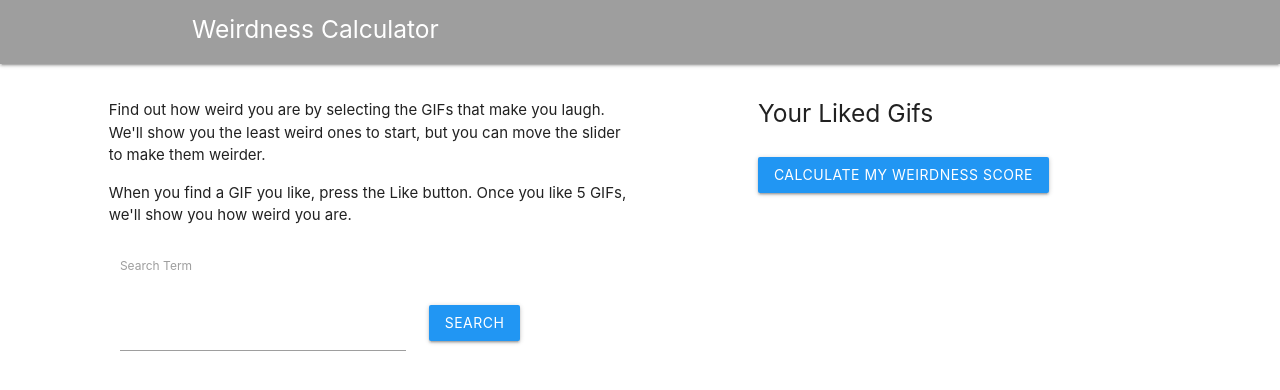
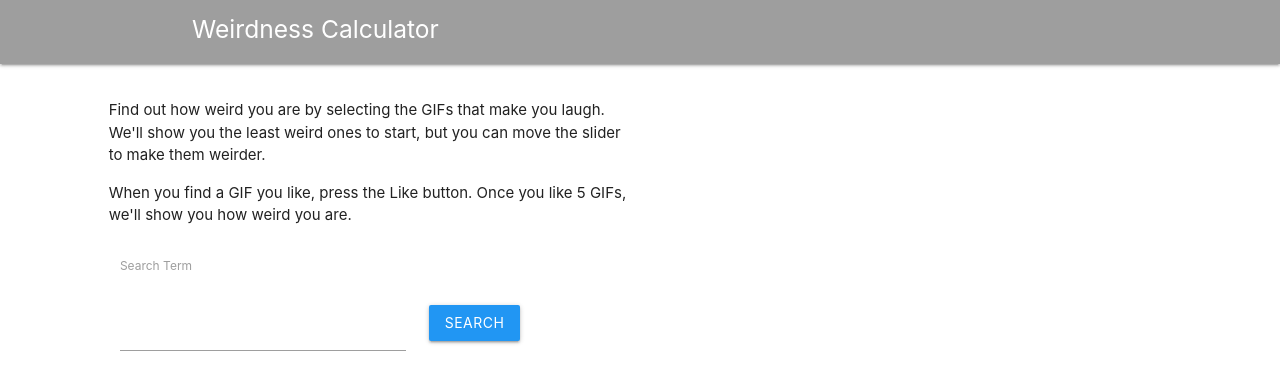
Before and after one commit to twinsfan421/weirdness-calculator, a React (Create React App) app: page / in a window 1280 px wide. Shown: the top 390 px of the page. Built offline with nearby package versions, Linux system fonts and the light colour scheme.

Commit message:
only show calculate button if 5 likedgifs

```diff
--- a/src/components/home/Home.js
+++ b/src/components/home/Home.js
@@ -5,7 +5,7 @@ import GifResult from '../gifResult/GifResult'
 import LikedGifs from '../likedGifs/LikedGifs'
 
 const Home = (props) => {
-    const { fetchedGif } = props
+    const { fetchedGif, likedGifs } = props
     return (
         <div className="home">
             <div className="row">
@@ -20,7 +20,7 @@ const Home = (props) => {
                     </div>
                 </div>
                 <div className="col s12 m5">
-                    <LikedGifs/>
+                    { likedGifs.gifs.length > 0 ? <LikedGifs/> : null }
                 </div>
             </div>
         </div>
@@ -29,7 +29,8 @@ const Home = (props) => {
 
 const mapStateToProps = (state) => {
     return {
-        fetchedGif: state.fetchedGif
+        fetchedGif: state.fetchedGif,
+        likedGifs: state.likedGifs
     }
 }
 
--- a/src/components/likedGifs/LikedGifs.js
+++ b/src/components/likedGifs/LikedGifs.js
@@ -6,6 +6,7 @@ import UnlikeGifButton from './UnlikeGifButton';
 
 const LikedGifs = (props) => {
     const { likedGifs } = props
+    const length = likedGifs.gifs.length
     return (
         <div className="liked-gifs">
             <h5>Your Liked Gifs</h5>
@@ -19,12 +20,13 @@ const LikedGifs = (props) => {
                     )
                 })}
             </div>
-            <Link to={{
-                pathname: "/results",
-                state: {gifs: likedGifs}
-                }}>
-                <button className="btn blue">CALCULATE MY WEIRDNESS SCORE</button>
-            </Link>
+            { length === 5 ?
+                <Link to={{
+                    pathname: "/results",
+                    state: {gifs: likedGifs}
+                    }}>
+                    <button className="btn blue">CALCULATE MY WEIRDNESS SCORE</button>
+                </Link>   :  <p>You must like {5 - length} more gifs to calculate your score</p> }
         </div>
     );
 }
```
